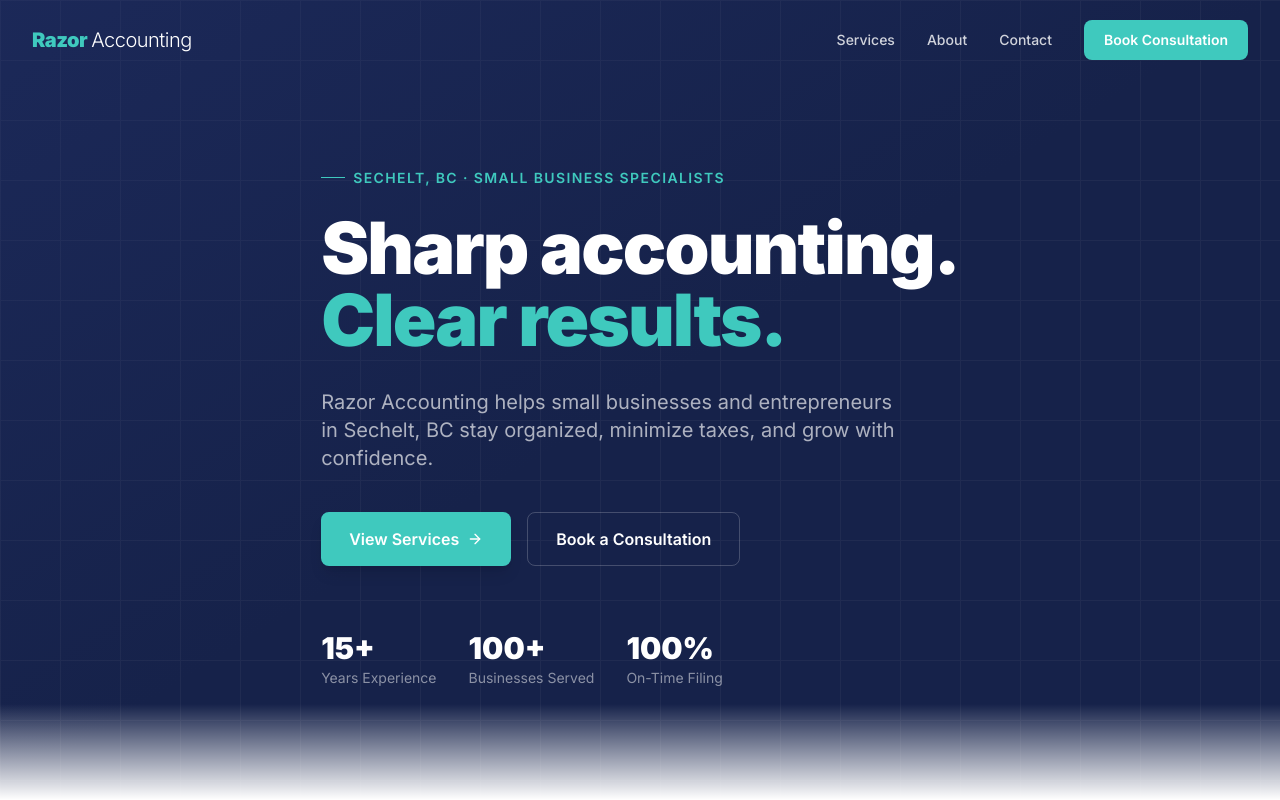
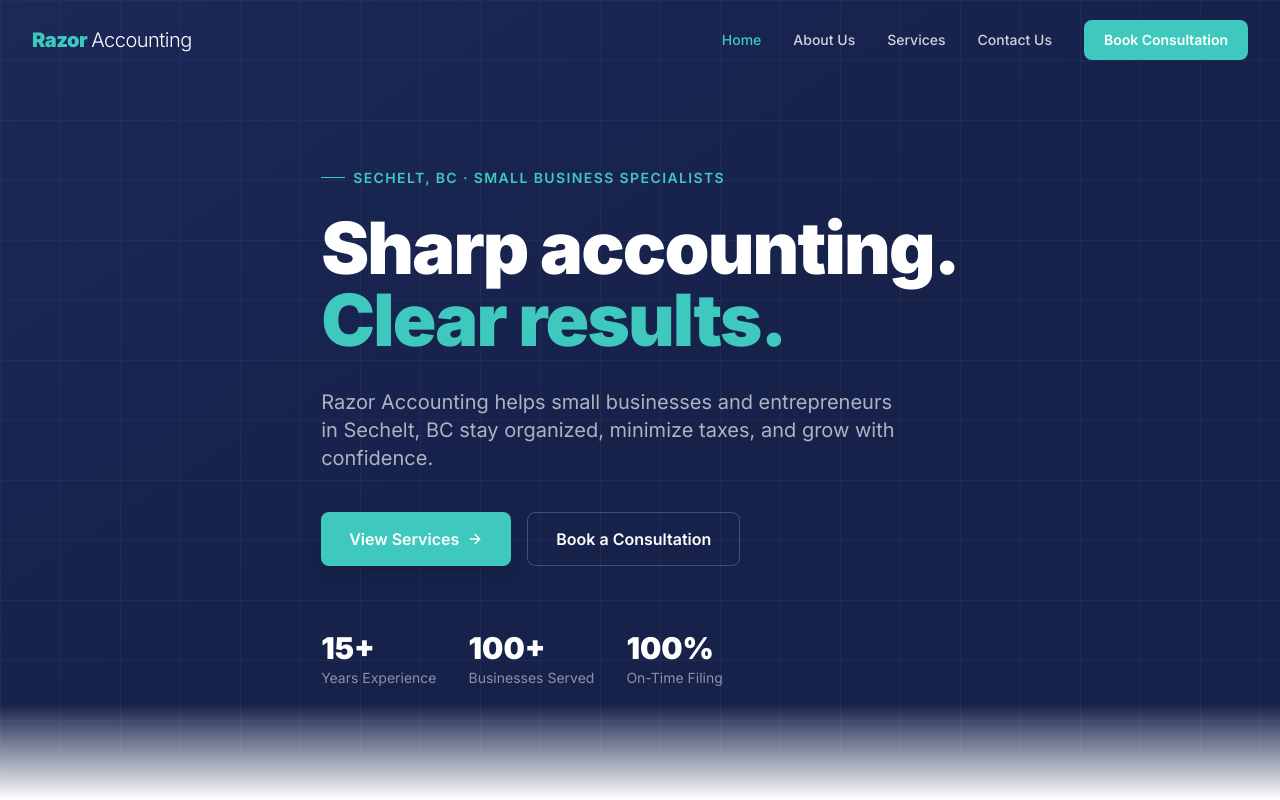
Before and after one commit to tanjaguduras97/razoraccounting, a Next.js app: page / in a window 1280 px wide. Shown: the top 800 px of the page. Built offline with nearby package versions, Linux system fonts and the light colour scheme.

Commit message:
Match nav menu wording to the real site
Services/About/Contact -> Home/About Us/Services/Contact Us,
matching the live razoraccounting.com menu.

```diff
--- a/components/Navbar.tsx
+++ b/components/Navbar.tsx
@@ -6,9 +6,10 @@ import { usePathname } from "next/navigation";
 import { Menu, X } from "lucide-react";
 
 const navLinks = [
+  { label: "Home", href: "/" },
+  { label: "About Us", href: "/about" },
   { label: "Services", href: "/services" },
-  { label: "About", href: "/about" },
-  { label: "Contact", href: "/contact" },
+  { label: "Contact Us", href: "/contact" },
 ];
 
 export default function Navbar() {
```
